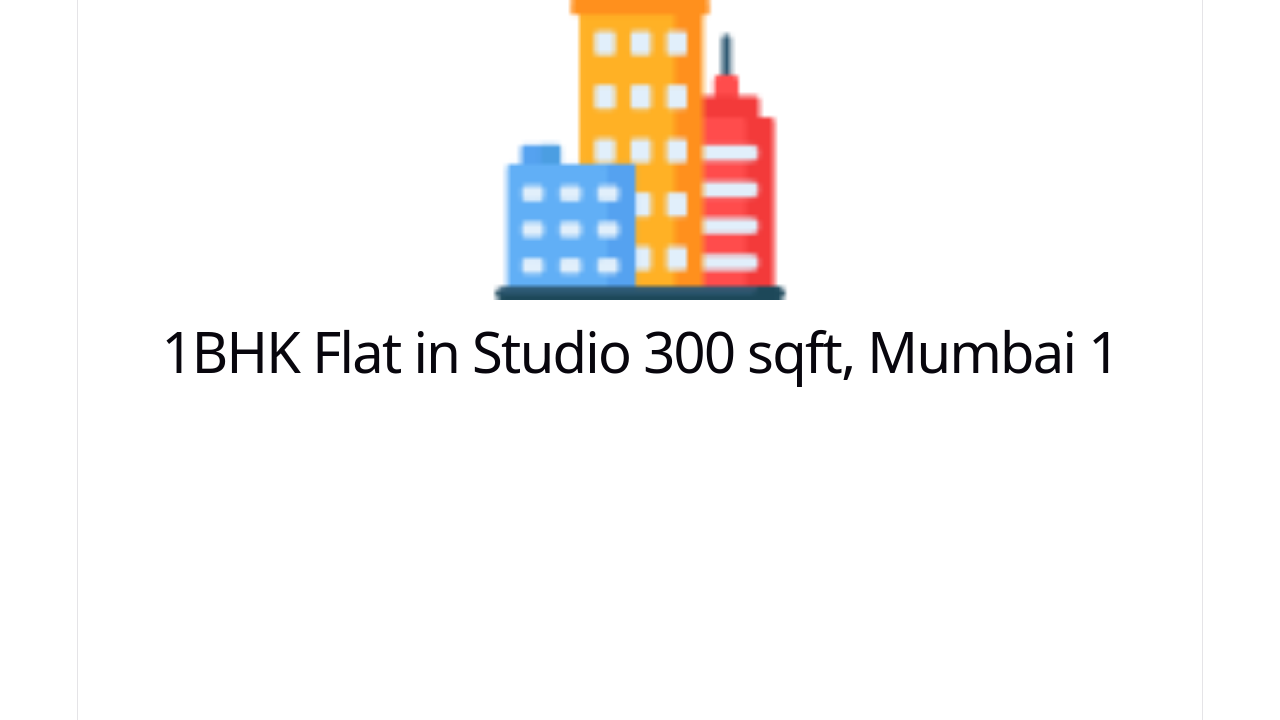
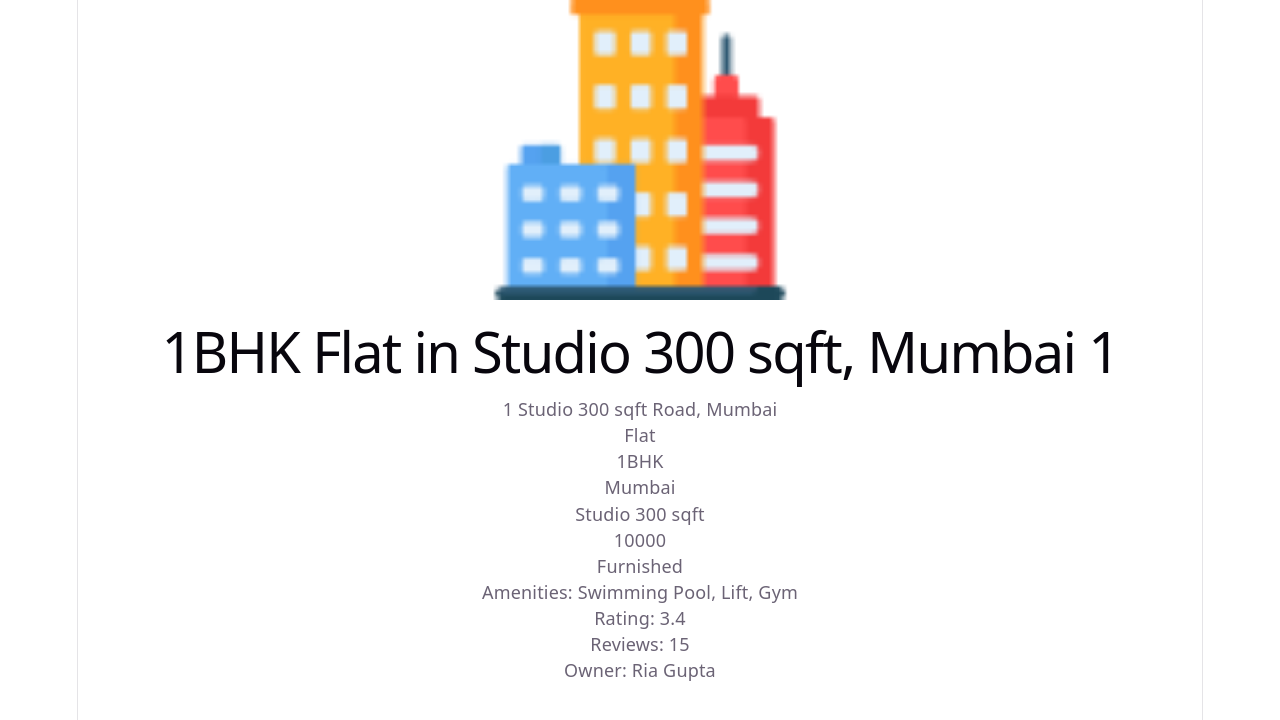
Before and after one commit to sakshi07bhosale/Easy-rent-react-app, a React (Vite) app: page /property/1 in a window 1280 px wide. Shown: the top 720 px of the page. Built offline with nearby package versions, Linux system fonts and the light colour scheme.

Commit message:
properties more details are added

```diff
--- a/src/views/PropertyDetails/PropertyDetails.jsx
+++ b/src/views/PropertyDetails/PropertyDetails.jsx
@@ -19,6 +19,17 @@ function PropertyDetails() {
     <div>
       <img src={DummuyImg} alt="property" className="property-Img" />
       <h1>{propertyDetails.title ? propertyDetails.title : `Property ${id}`} {id}</h1>
+      <p>{propertyDetails.address}</p>
+      <p>{propertyDetails.propertyType}</p>
+      <p>{propertyDetails.size}</p>
+      <p>{propertyDetails.city}</p>
+      <p>{propertyDetails.area}</p>
+      <p>{propertyDetails.rent}</p>
+      <p>{propertyDetails.furnished ? "Furnished" : "Unfurnished"}</p>
+      <p>Amenities: {propertyDetails.amenities ? propertyDetails.amenities.join(", ") : "N/A"}</p>
+      <p>Rating: {propertyDetails.rating}</p>
+      <p>Reviews: {propertyDetails.reviews}</p>
+      <p>Owner: {propertyDetails.owner ? propertyDetails.owner.name : "N/A"}</p>
     </div>
   )
 }
```
